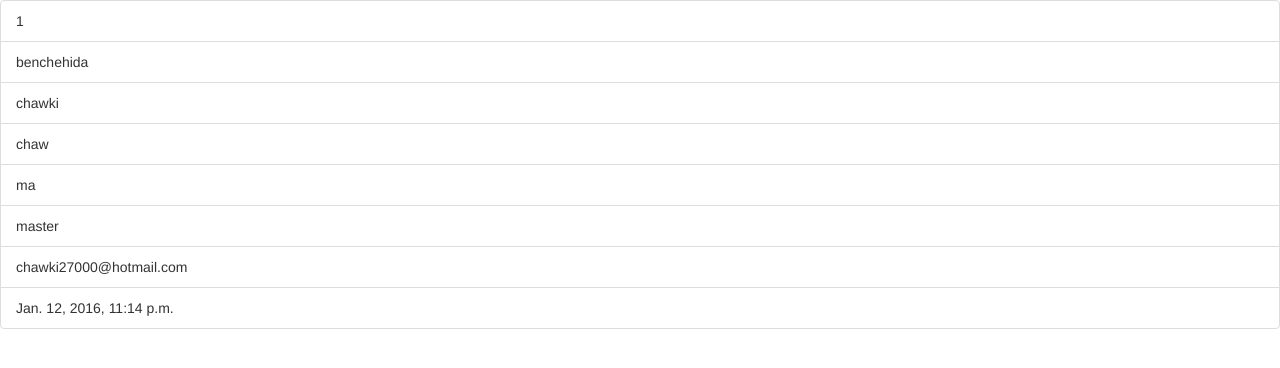
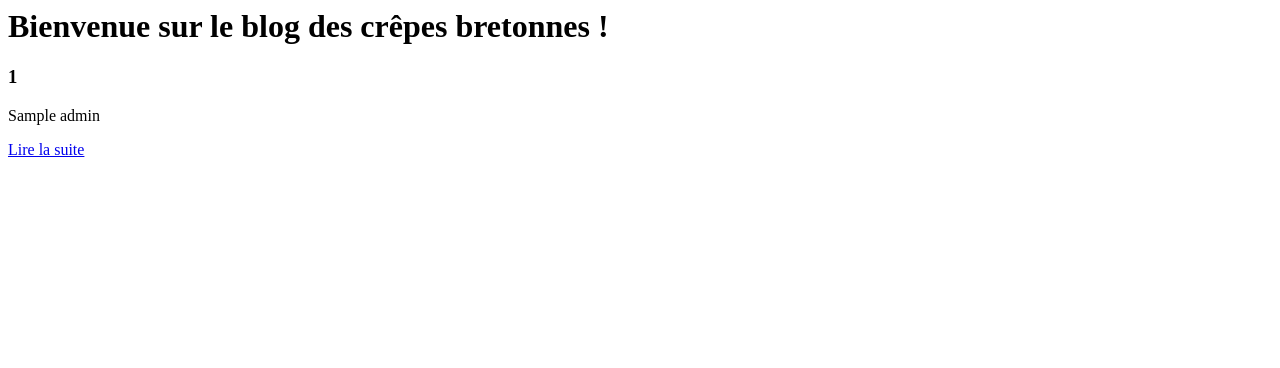
Before and after one commit to chawki27000/tice_django, a Django app: template gestion/templates/gestion/affichage.html in a window 1280 px wide. Shown: the top 368 px of the page. Run offline with Django 3.2, Linux system fonts and the light colour scheme; data comes from the database, SQL or seed files in the repository; both versions use the stored data as it was after the commit; the template is opened without the code that fills it: values that come from a table or form of the project are taken from there, most other values are stand-ins (such as "Sample title", 1, 10 or a date in 2020); some libraries are stand-ins or nearby versions.

Commit message:
Modification dans la base de données (ajout d'un modèle de gestion d'authentification) Ajout d'un fichier : forms.py. pour le gestion des formulaires

```diff
--- /dev/null
+++ b/gestion/forms.py
@@ -0,0 +1,3 @@
+# -*- coding: utf-8 -*-
+from django import forms
+from models import Administrateur
--- a/gestion/models.py
+++ b/gestion/models.py
@@ -2,20 +2,26 @@
 from __future__ import unicode_literals
 
 from django.db import models
+from django.contrib.auth.models import User
 
 
 # Create your models here.
 # Classe ORM Administrateur
 class Administrateur(models.Model):
     # id : cle primaire est mise a jour automatiquement
-    nom_util = models.CharField(max_length=200)
-    prenom_util = models.CharField(max_length=200)
-    mail_util = models.EmailField()
-    password_util = models.CharField(max_length=50)
-    login_util = models.CharField(max_length=30)
+    """
+    les informations sur le profil utilisateur est contenu dans user
+    voici les information que user peut prendre :
+    username : login utilisateur / login_util
+    first_name : prenom utilsateur / prenom_util
+    last_name : nom utilsateur / nom_util
+    email : email utilisateur / mail_util
+    password : mot de passe utilisateur / password_util
+    last_login : date de la derniere connexion
+    date_joined : date de la premiere connexion
+    """
+    user = models.OneToOneField(User)  # La liaison OneToOne vers le modèle User
     grade_util = models.CharField(max_length=50)
-    date = models.DateTimeField(auto_now_add=True, auto_now=False,
-                                verbose_name="Date de creation")
 
     def __str__(self):
         return self.nom_util
@@ -23,16 +29,9 @@ class Administrateur(models.Model):
 
 # Classe ORM Formateur
 class Formateur(models.Model):
-    nom_util = models.CharField(max_length=200)
-    prenom_util = models.CharField(max_length=200)
-    mail_util = models.EmailField()
-    password_util = models.CharField(max_length=50)
-    login_util = models.CharField(max_length=30)
-    grade_util = models.CharField(max_length=50)
+    user = models.OneToOneField(User)  # La liaison OneToOne vers le modèle User
     spec_formation = models.CharField(max_length=80)
     type_formation = models.CharField(max_length=80)
-    date = models.DateTimeField(auto_now_add=True, auto_now=False,
-                                verbose_name="Date de creation")
 
     def __str__(self):
         return self.nom_util
@@ -60,11 +59,7 @@ class Formation(models.Model):
 
 # Classe ORM Apprenant
 class Apprenant(models.Model):
-    nom_util = models.CharField(max_length=200)
-    prenom_util = models.CharField(max_length=200)
-    mail_util = models.EmailField()
-    password_util = models.CharField(max_length=50)
-    login_util = models.CharField(max_length=30)
+    user = models.OneToOneField(User)  # La liaison OneToOne vers le modèle User
     grade_util = models.CharField(max_length=50)
     diplome_appr = models.CharField(max_length=80)
     formation = models.ForeignKey('Formation')
--- a/gestion/templates/gestion/affichage.html
+++ b/gestion/templates/gestion/affichage.html
@@ -1,22 +1,9 @@
-{# Load the tag library #}
-{% load bootstrap3 %}
+<h1>Bienvenue sur le blog des crêpes bretonnes !</h1>
 
-{# Load CSS and JavaScript #}
-{% bootstrap_css %}
-{% bootstrap_javascript %}
-
-{# Display django.contrib.messages as Bootstrap alerts #}
-{% bootstrap_messages %}
-
-<ul class="list-group">
-<li class="list-group-item">{{ tuple.id }}</li>
-<li class="list-group-item">{{ tuple.nom_util }}</li>
-<li class="list-group-item">{{ tuple.prenom_util }}</li>
-<li class="list-group-item">{{ tuple.login_util }}</li>
-<li class="list-group-item">{{ tuple.password_util }}</li>
-<li class="list-group-item">{{ tuple.grade_util }}</li>
-<li class="list-group-item">{{ tuple.mail_util }}</li>
-<li class="list-group-item">{{ tuple.date }}</li>
-</ul>
-
-{# Read the documentation for more information #}
+{% for admin in derniers_admin %}
+    <div class="article">
+       <h3>{{ admin.id }}</h3>
+       <p>{{ admin.nom_util }}</p>
+       <p><a href="{% url "gestion.views.lire" admin.id %}">Lire la suite</a>
+    </div>
+{% endfor %}
--- /dev/null
+++ b/gestion/templates/gestion/info.html
@@ -0,0 +1,4 @@
+<p>nom : {{ admin1.nom_util }}</p>
+<p>nom : {{ admin1.prenom_util }}</p>
+<p>nom : {{ admin1.mail_util }}</p>
+<p>nom : {{ admin1.login_util }}</p>
--- a/gestion/urls.py
+++ b/gestion/urls.py
@@ -1,10 +1,12 @@
-from django.conf.urls import url, patterns
+from django.conf.urls import patterns, url, include
+from django.views.generic import ListView, TemplateView
+
 from gestion import views
+from gestion.models import Administrateur
 
 urlpatterns = [
+    url(r'^$', views.ListeAdmin.as_view(), name="blog_liste"),
     url(r'^accueil$', views.home),
-    url(r'demande/(?P<id>\d+)$', views.view_demande),
-    url(r'^redirection$', views.view_redirection),
-    url(r'^date$', views.date_actuelle),
-    url(r'^affichage/(?P<id>\d+)$', views.affichage),
+    url(r'^info/(?P<id>\d+)$', views.lire),
+
 ]
```
Also changed, not shown: gestion/views.py (+16 -23 lines), db.sqlite3.
